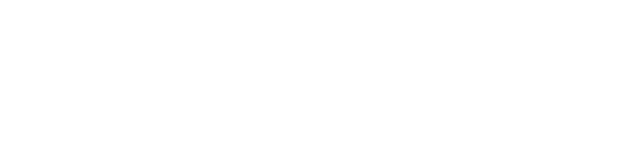
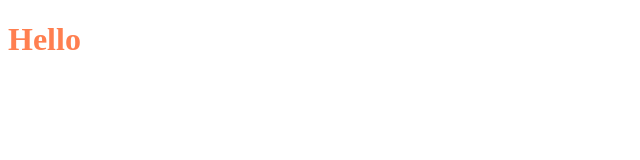
Before and after one commit to shepolep/GIT, a plain HTML site: page index.html in a window 1280 px wide. Shown: the whole page, without its empty margins (0-640 px from the left). Drawn offline with Linux system fonts and the light colour scheme; files whose address does not match are found by name.

Commit message:
add lesson5

```diff
--- a/index.html
+++ b/index.html
@@ -8,6 +8,6 @@
     <link rel="stylesheet" href="/lesson5/style.css">
 </head>
 <body>
-
+    <h1>Hello</h1>
 </body>
 </html>
--- a/style.css
+++ b/style.css
@@ -0,0 +1,4 @@
+h1{
+    font-size: 32px;
+    color:coral;
+}
```
